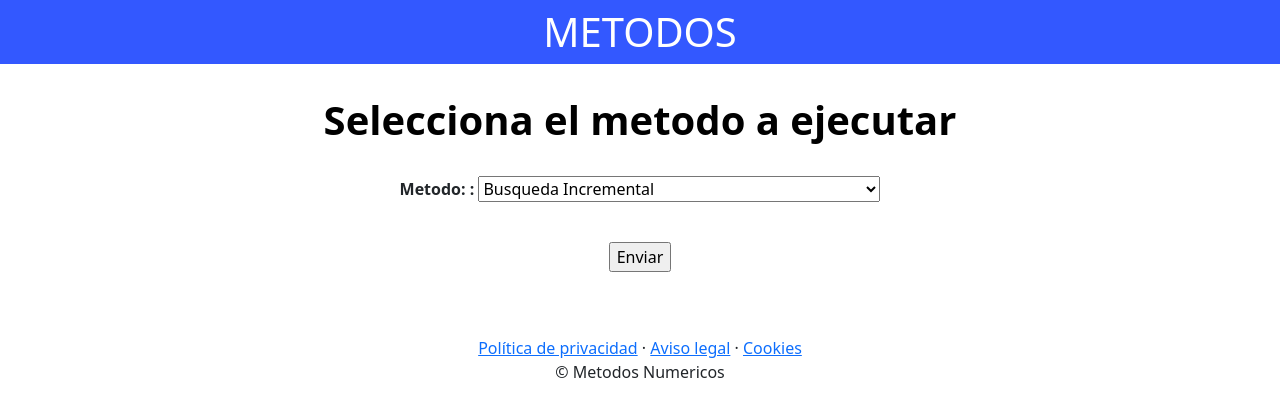
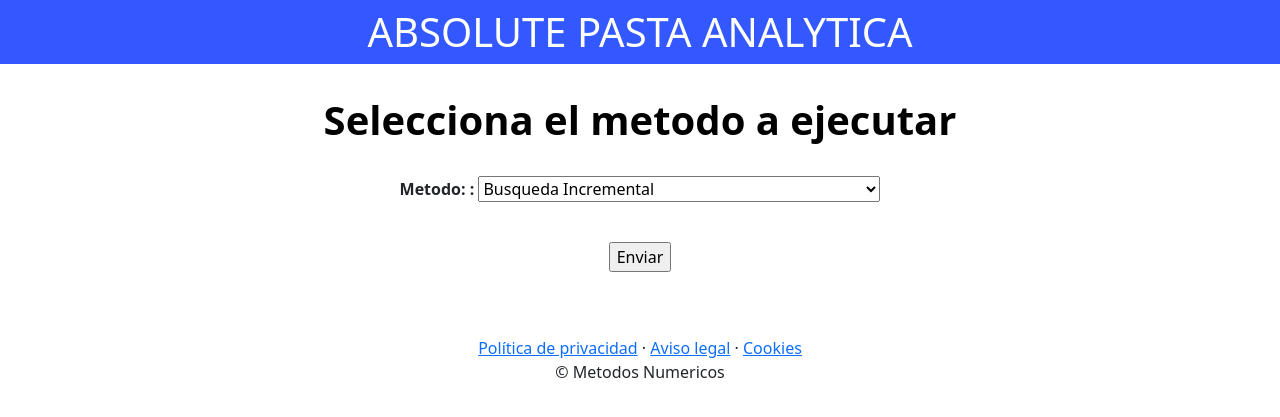
Before and after one commit to zaphod9801/Analisis-numerico, a Django app: page / in a window 1280 px wide. Shown: the top 417 px of the page. Run offline with Django 3.2, Linux system fonts and the light colour scheme; some libraries are stand-ins or nearby versions.

Commit message:
Update base.html

```diff
--- a/MetodosAnalisis/MetodosApp/Templates/base.html
+++ b/MetodosAnalisis/MetodosApp/Templates/base.html
@@ -27,7 +27,7 @@
     <div style = "background-color: rgba(0, 47, 255, 0.8);">
     <h1 class="site-heading text-center text-white d-none d-lg-block">
 
-      <span class="site-heading-lower" > <a class="nav-link text-uppercase text-expanded" style="color: white" href="{% url 'selector' %}"> Metodos </a> </span>
+      <span class="site-heading-lower" > <a class="nav-link text-uppercase text-expanded" style="color: white" href="{% url 'selector' %}"> Absolute Pasta Analytica </a> </span>
       </h1>
     </div>
 
```
